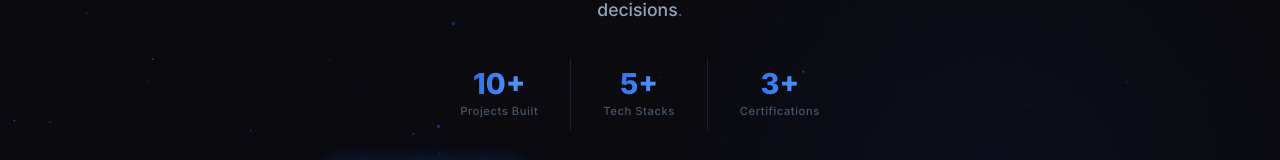
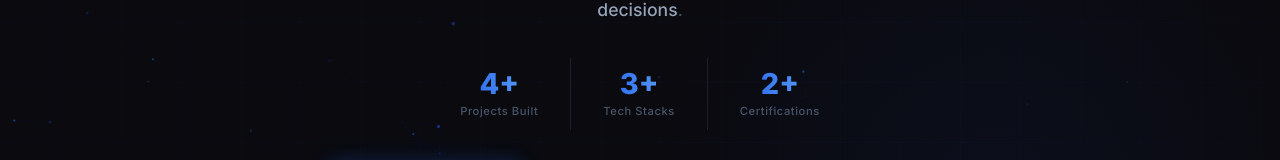
Before and after one commit to tejassabbani20/portfolio-website, a React (Vite) app: page / in a window 1280 px wide. Shown: the part 398-558 px from the top of the page. Built offline with nearby package versions, Linux system fonts and the light colour scheme.

Commit message:
Updated portfolio UI and fixed title

```diff
--- a/src/components/sections/Hero.jsx
+++ b/src/components/sections/Hero.jsx
@@ -214,9 +214,9 @@ export default function Hero() {
         <motion.div initial={{ opacity: 0, y: 20 }} animate={{ opacity: 1, y: 0 }} transition={{ delay: 1.6, duration: 0.6 }}
           style={{ display: 'flex', justifyContent: 'center', marginBottom: '2rem', flexWrap: 'wrap' }}>
           {[
-            { value: '10+', label: 'Projects Built' },
-            { value: '5+',  label: 'Tech Stacks'    },
-            { value: '3+',  label: 'Certifications' },
+            { value: '4+', label: 'Projects Built' },
+            { value: '3+',  label: 'Tech Stacks'    },
+            { value: '2+',  label: 'Certifications' },
           ].map((stat, i) => (
             <div key={i} style={{
               padding: isMobile ? '0.75rem 1.25rem' : '0.75rem 2rem',
```
